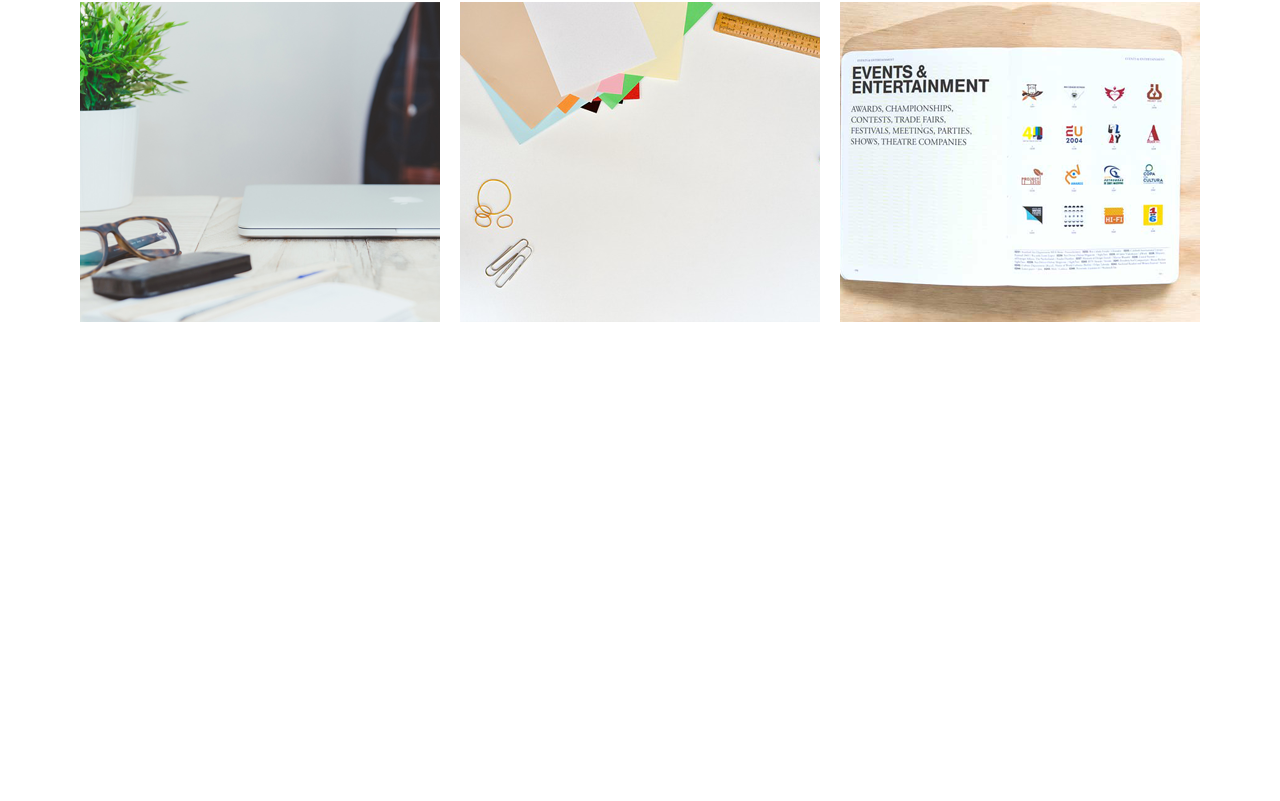
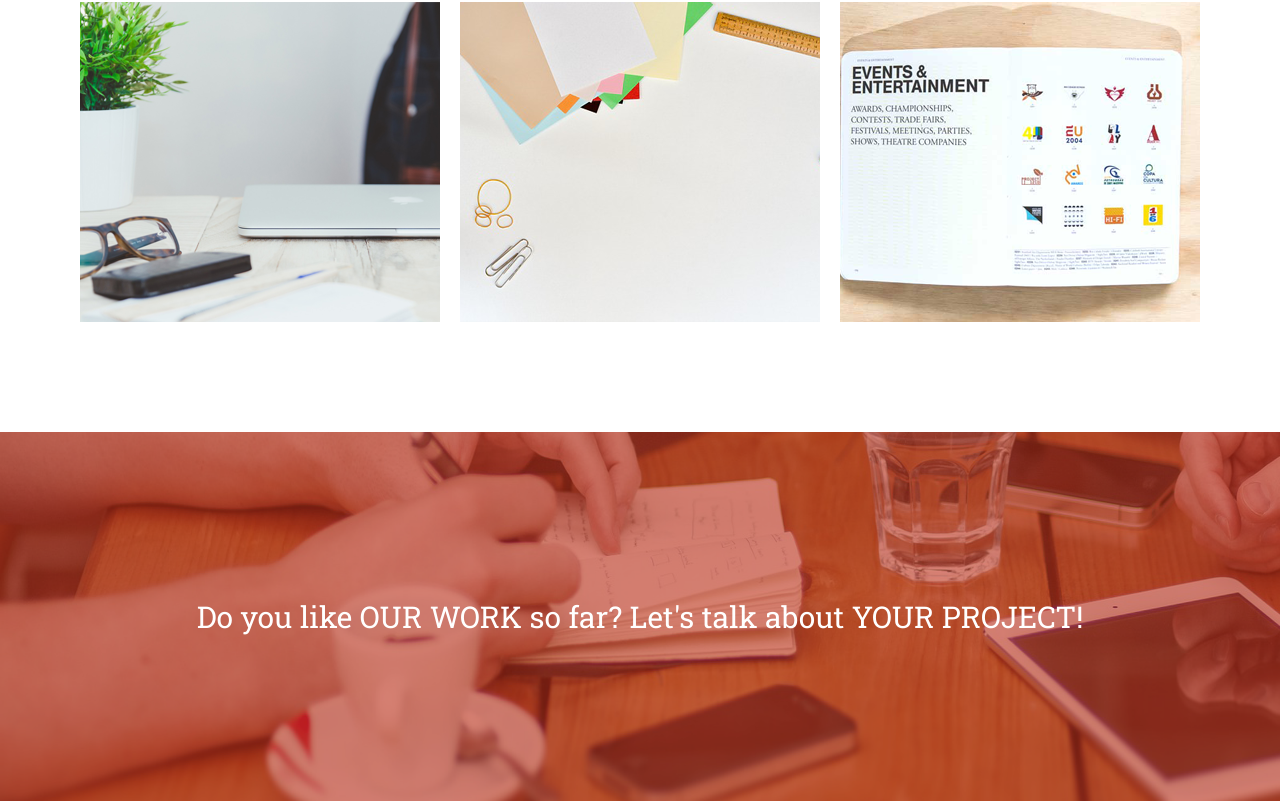
Before and after one commit to John-Asylum/Startup, a plain HTML site: page index.html in a window 1280 px wide. Shown: the part 3166-3967 px from the top of the page. Before the commit the page ends 3598 px from the top, so only its background shows below. Drawn offline with Linux system fonts and the light colour scheme.

Commit message:
Add files via upload

```diff
--- a/index.html
+++ b/index.html
@@ -155,5 +155,14 @@
 			</div>
 		</div>
 	</section>
+
+	<section class="section-bg">
+		<div class="section-bg__conteiner conteiner">
+			<h1 class="section-bg__title">
+				Do you like OUR WORK so far?
+				Let's talk about YOUR PROJECT!
+			</h1>
+		</div>
+	</section>
 </body>
 </html>
--- a/sass/main.scss
+++ b/sass/main.scss
@@ -301,3 +301,25 @@ h1, h2, h3, h4, h5, h6 {
 				}
 		}
 }
+.section-bg {
+	background-image: url("../img/bg1.png");
+	background-repeat: no-repeat;
+	background-size: 100% 100%;
+	width: 100%;
+	height: 369px;
+		.section-bg__conteiner {
+			display: flex;
+			align-items: center;
+			justify-content: center;
+			height: 100%;
+			width: 100%;
+			width: 100%;
+				.section-bg__title {
+					font-family: 'Roboto Slab', serif;
+					font-size: 30px;
+					line-height: 44px;
+					font-weight: 400;
+					color: #ffffff;
+				}
+		}
+}
```
Also changed, not shown: stylesheets/main.css.
